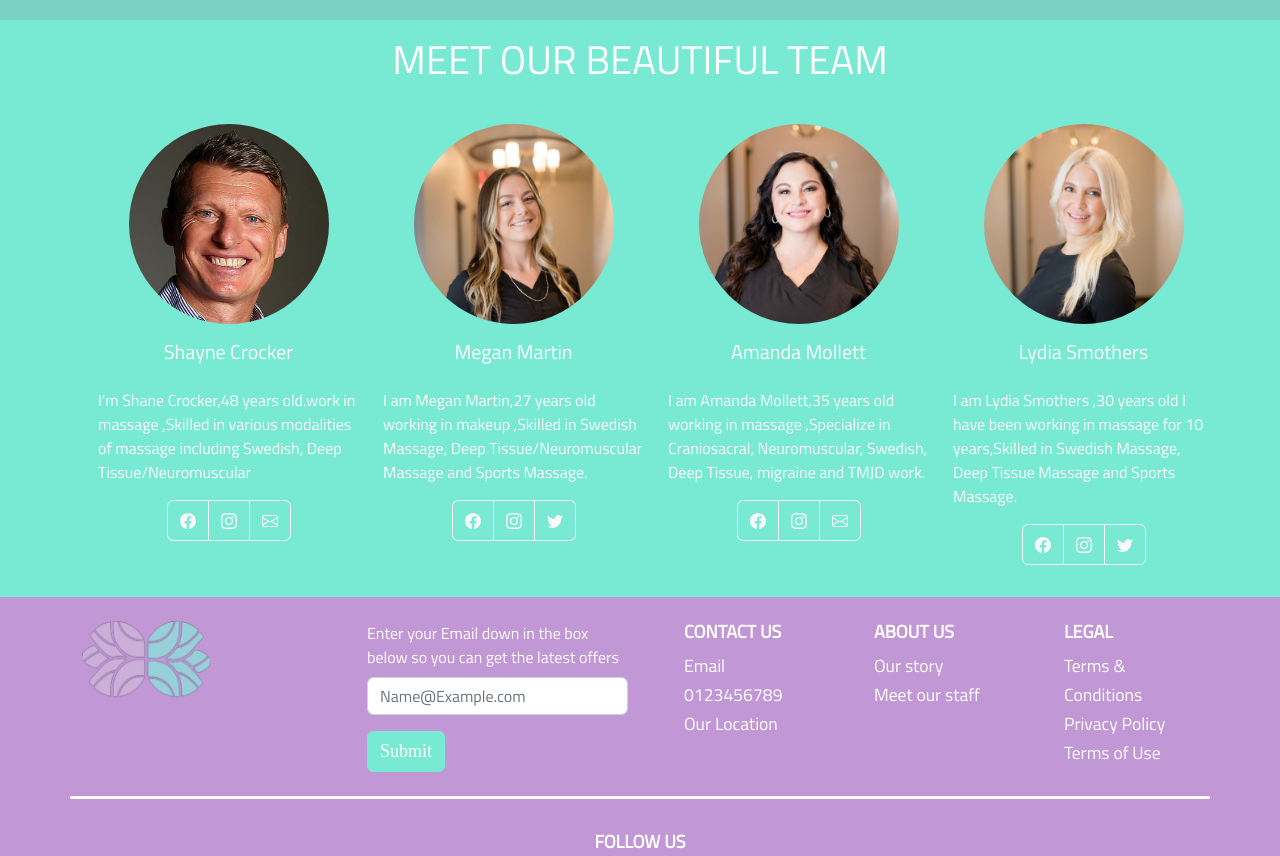
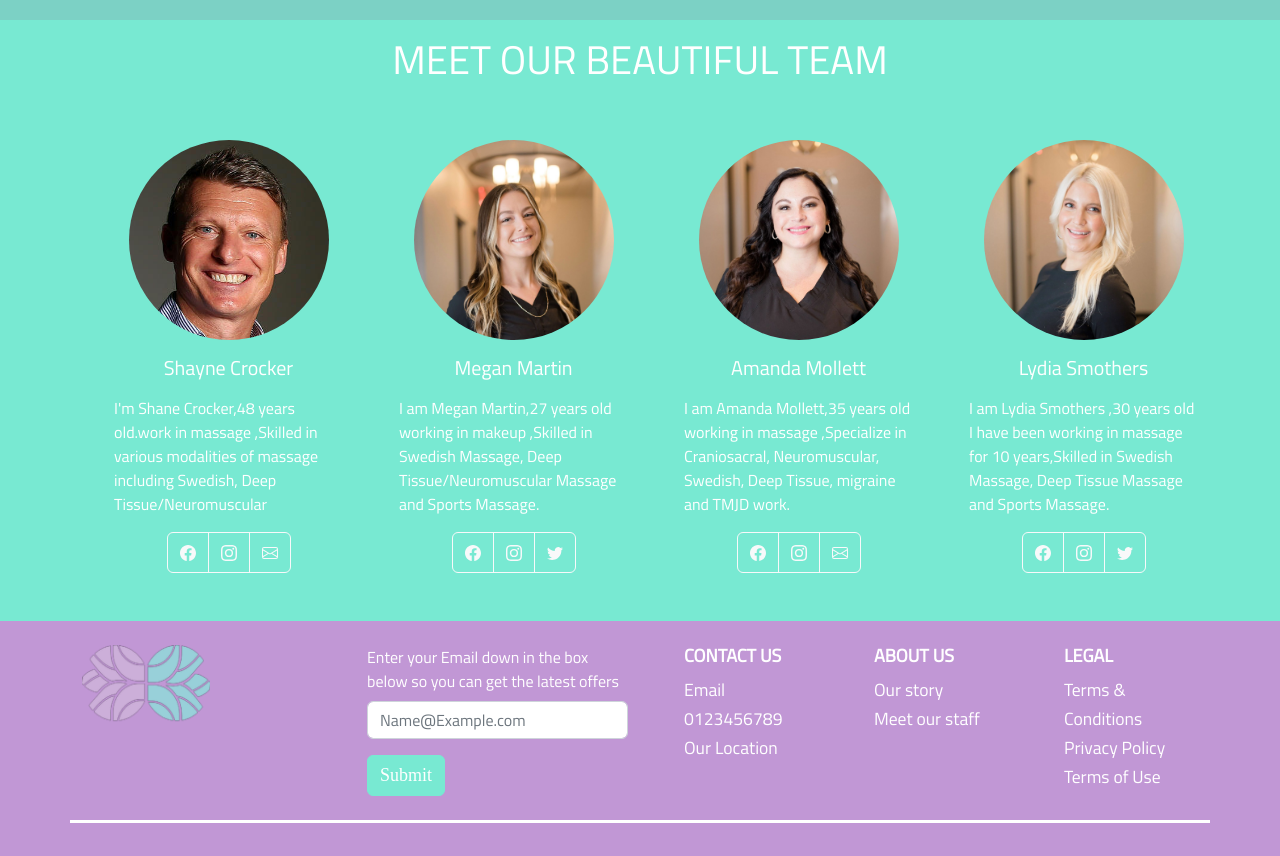
Before and after one commit to saifalaasabelaish/spa-project, a React (Create React App) app: page / in a window 1280 px wide. Shown: the part 1478-2334 px from the top of the page. Built offline with nearby package versions, Linux system fonts and the light colour scheme.

Commit message:
Update StaffCard.js

```diff
--- a/src/components/HomePage/StaffHome/StaffCard.js
+++ b/src/components/HomePage/StaffHome/StaffCard.js
@@ -3,17 +3,22 @@ const StaffCard = (props) => {
   return (
     <>
       <div className="staff col-12 d-flex m-3">
-
-   <div className=" text-center mt-3">
-   <img src={props.img} className=" img-fluid rounded-circle" alt={props.alt1}></img>
-   <div className=" mt-3">
-    <h5 >{props.title}</h5></div></div><div className=" mt-3">
-    <p>{props.paragraph1}</p>
-    <div className="text-center">
-     {props.children} </div></div></div>
+        <div className='staffcard p-3'>
+          <div className=" text-center mt-3">
+            <img src={props.img} className=" img-fluid rounded-circle" alt={props.alt1}/>
+            <div className=" mt-3">
+              <h5 >{props.title}</h5>
+            </div>
+          </div>
+          <div className=" mt-3">
+            <p>{props.paragraph1}</p>
+            <div className="text-center">
+              {props.children}
+            </div>
+          </div>
+        </div>
+      </div>
     </>
-
   )
 }
-
 export default StaffCard
```
